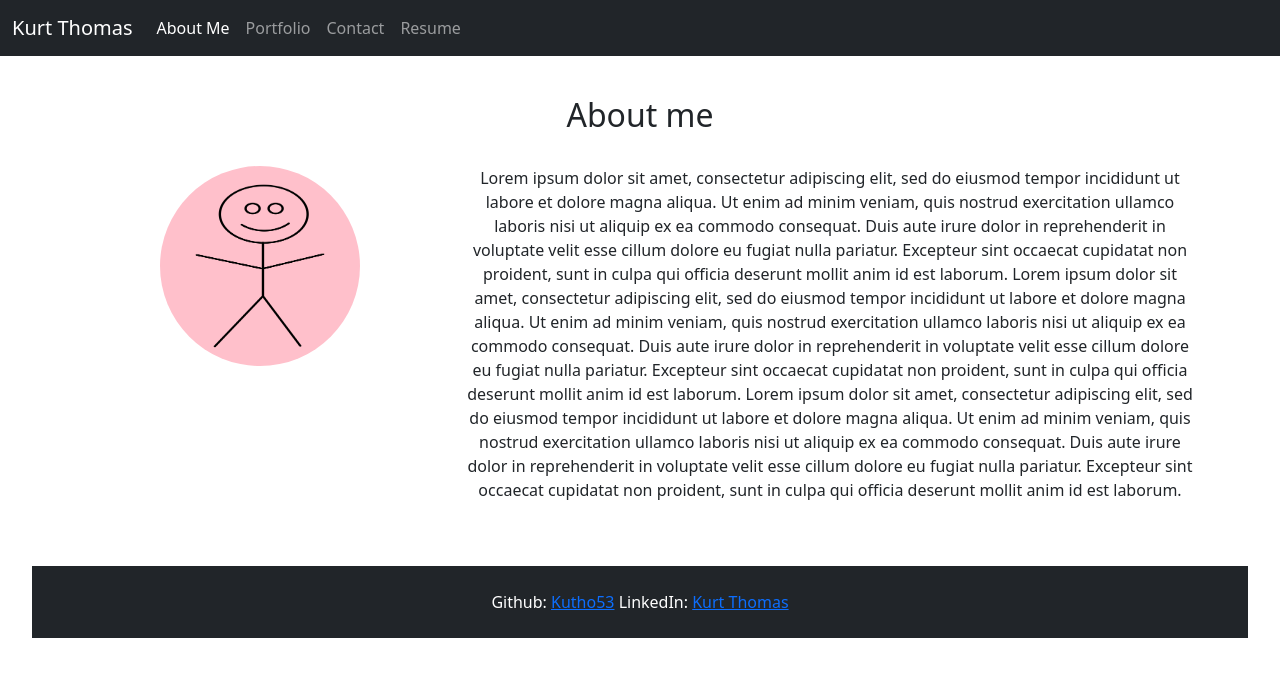
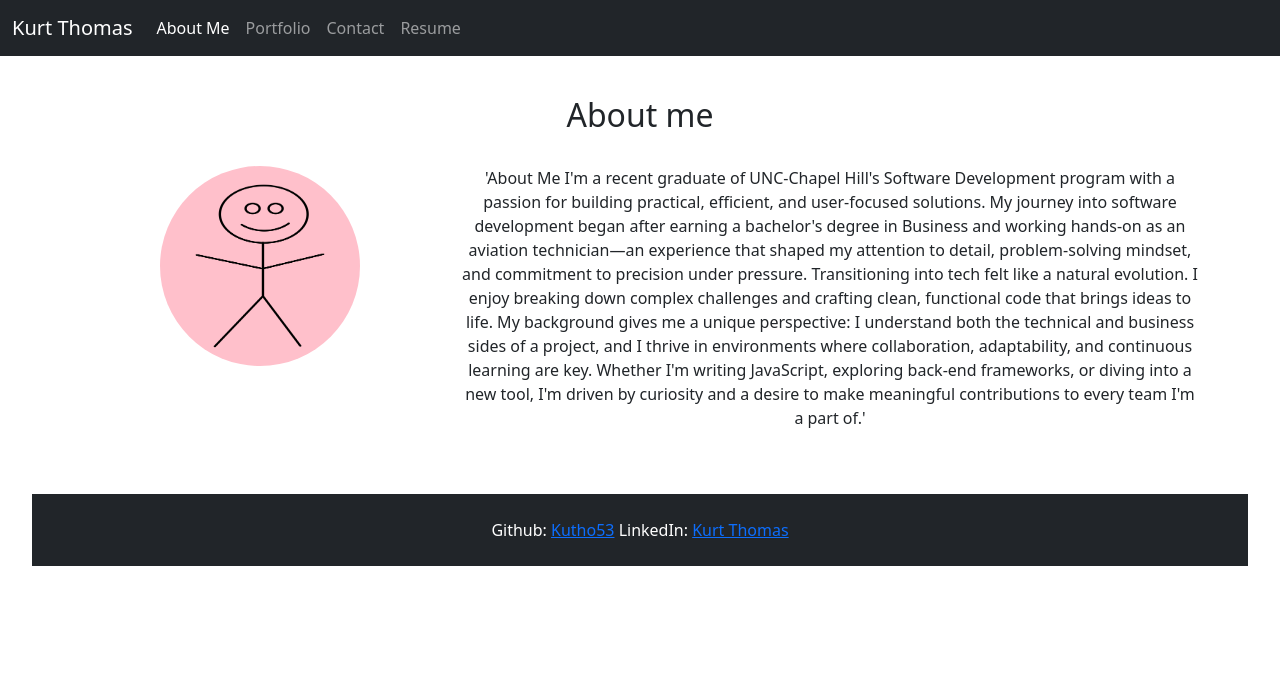
Before and after one commit to kutho53/React-Portfolio, a React (Vite) app: page / in a window 1280 px wide. Shown: the top 676 px of the page. Built offline with nearby package versions, Linux system fonts and the light colour scheme; the HTML template or start-up script is replaced by a standard one.

Commit message:
Update bio

```diff
--- a/src/pages/aboutMe.jsx
+++ b/src/pages/aboutMe.jsx
@@ -10,9 +10,14 @@ function AboutMe(){
         </div>
         <div class='col-sm-8'>
           <p>
-          Lorem ipsum dolor sit amet, consectetur adipiscing elit, sed do eiusmod tempor incididunt ut labore et dolore magna aliqua. Ut enim ad minim veniam, quis nostrud exercitation ullamco laboris nisi ut aliquip ex ea commodo consequat. Duis aute irure dolor in reprehenderit in voluptate velit esse cillum dolore eu fugiat nulla pariatur. Excepteur sint occaecat cupidatat non proident, sunt in culpa qui officia deserunt mollit anim id est laborum.
-          Lorem ipsum dolor sit amet, consectetur adipiscing elit, sed do eiusmod tempor incididunt ut labore et dolore magna aliqua. Ut enim ad minim veniam, quis nostrud exercitation ullamco laboris nisi ut aliquip ex ea commodo consequat. Duis aute irure dolor in reprehenderit in voluptate velit esse cillum dolore eu fugiat nulla pariatur. Excepteur sint occaecat cupidatat non proident, sunt in culpa qui officia deserunt mollit anim id est laborum.
-          Lorem ipsum dolor sit amet, consectetur adipiscing elit, sed do eiusmod tempor incididunt ut labore et dolore magna aliqua. Ut enim ad minim veniam, quis nostrud exercitation ullamco laboris nisi ut aliquip ex ea commodo consequat. Duis aute irure dolor in reprehenderit in voluptate velit esse cillum dolore eu fugiat nulla pariatur. Excepteur sint occaecat cupidatat non proident, sunt in culpa qui officia deserunt mollit anim id est laborum.
+
+'About Me
+
+I'm a recent graduate of UNC-Chapel Hill's Software Development program with a passion for building practical, efficient, and user-focused solutions. My journey into software development began after earning a bachelor's degree in Business and working hands-on as an aviation technician—an experience that shaped my attention to detail, problem-solving mindset, and commitment to precision under pressure.
+
+Transitioning into tech felt like a natural evolution. I enjoy breaking down complex challenges and crafting clean, functional code that brings ideas to life. My background gives me a unique perspective: I understand both the technical and business sides of a project, and I thrive in environments where collaboration, adaptability, and continuous learning are key.
+
+Whether I'm writing JavaScript, exploring back-end frameworks, or diving into a new tool, I'm driven by curiosity and a desire to make meaningful contributions to every team I'm a part of.'
 
           </p>
         </div>
```
